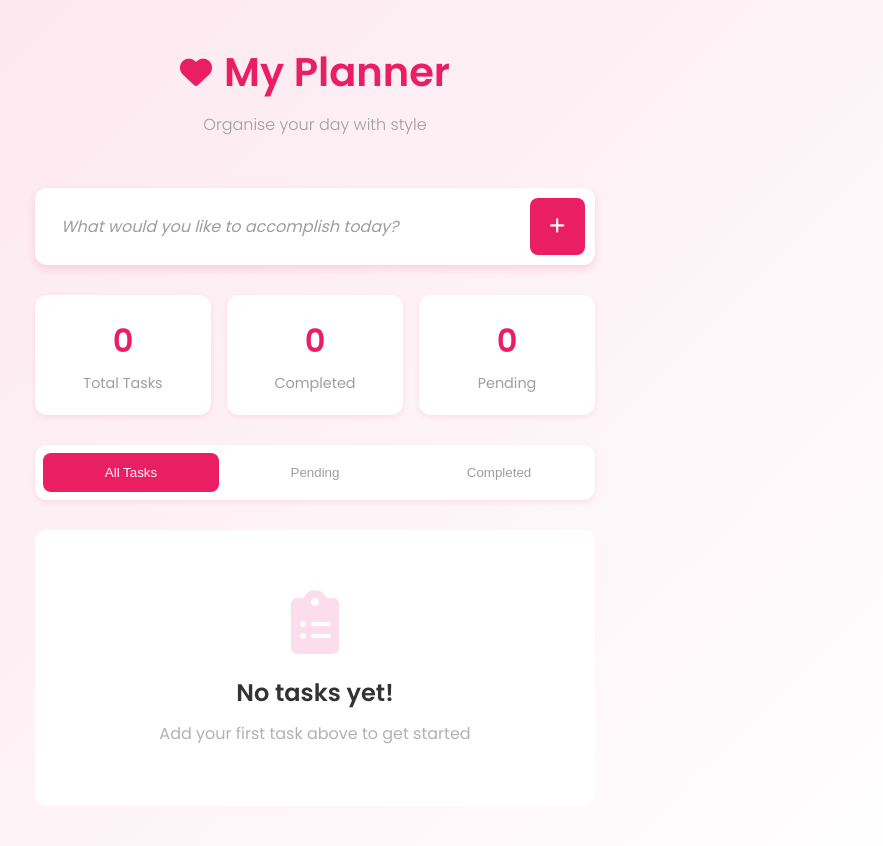
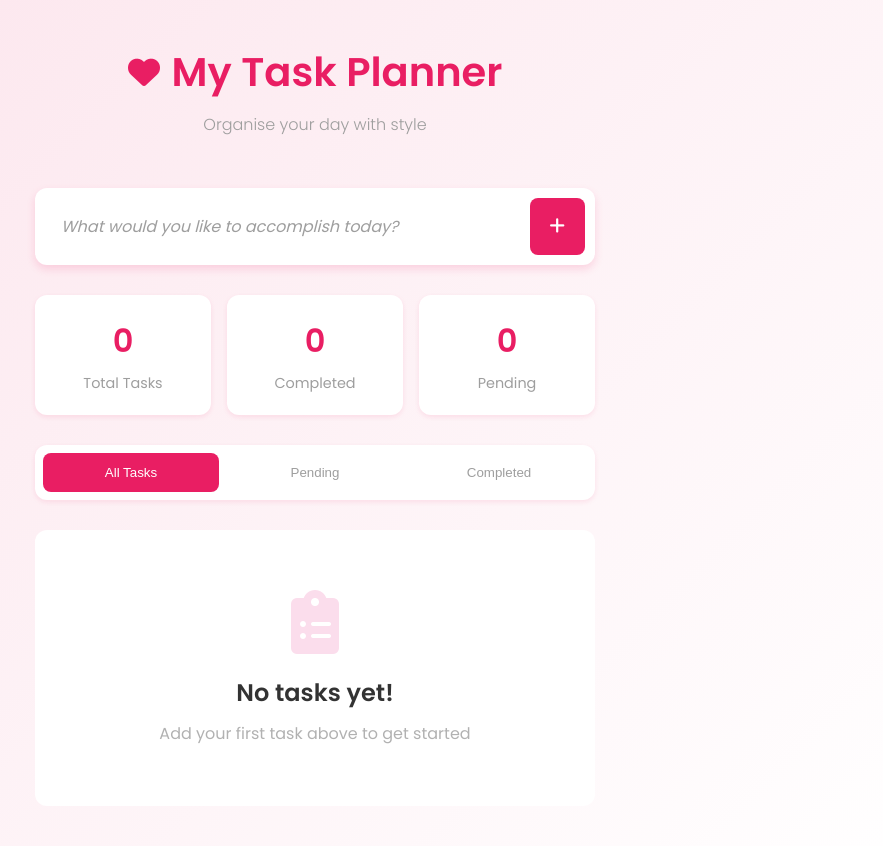
Before and after one commit to Rorisang-Mathiba/To-do-Task-Project, a plain HTML site: page index.html in a window 1280 px wide. Shown: the whole page, without its empty margins (325-1208 px from the left). Drawn offline with Linux system fonts and the light colour scheme.

Commit message:
updated html

```diff
--- a/index.html
+++ b/index.html
@@ -21,7 +21,7 @@
       <header class="app-header">
         <h1 class="app-title">
           <i class="fas fa-heart"></i>
-          My Planner
+          My Task Planner
         </h1>
         <p class="app-subtitle">Organise your day with style</p>
       </header>
```
